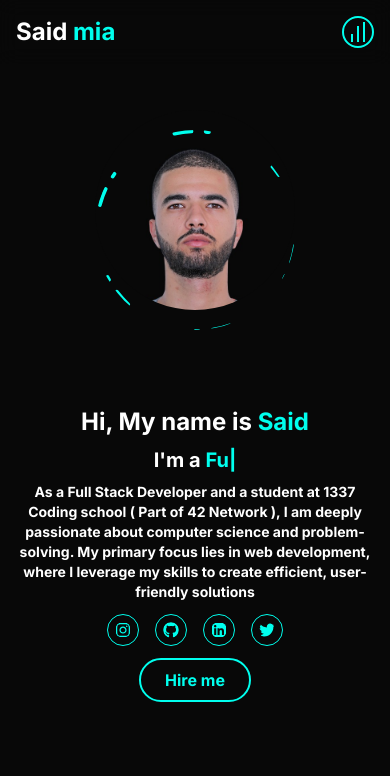
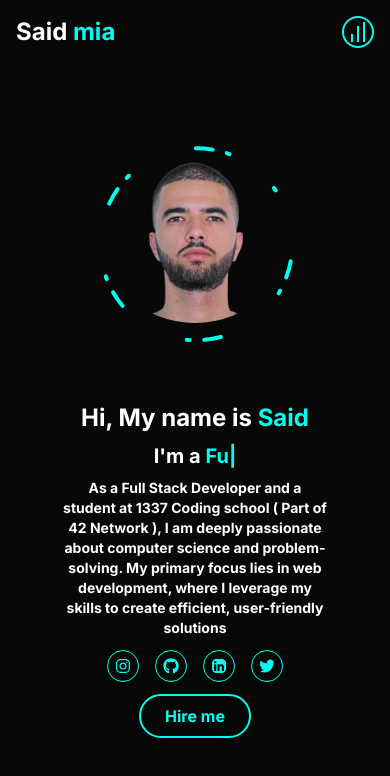
Before and after one commit to SaidM96/portfolio_frontend, a Next.js app: page / in a window 390 px wide. Shown: the top 776 px of the page. Built offline with nearby package versions, Linux system fonts and the light colour scheme.

Commit message:
add experiences

```diff
--- a/src/app/page.tsx
+++ b/src/app/page.tsx
@@ -30,7 +30,7 @@ export default function Home() {
 
       <section
         ref={homePageRef}
-        className='flex section flex-col h-full w-full items-center pt-[10%] sm:pt-[10%] pb-6 lg:pt-12 xl:pt-[15%]  px-4 sm:px-[7%]'
+        className='flex section flex-col h-full w-full items-center pt-12 lg:pt-20 xl:pt-[15%] px-4 sm:px-[7%]'
       >
         <HomePage
           scrollToContactMeCallBack={scrollToPage.bind(null, contactRef)}
--- a/src/components/Home.tsx
+++ b/src/components/Home.tsx
@@ -59,7 +59,7 @@ export default function HomePage({
             />
           </p>
 
-          <p className='xl:text-xl text-sm sm:text-lg font-bold sm:px-20 xl:px-0'>
+          <p className='xl:text-xl text-sm sm:text-lg font-bold max-xl:w-3/4 max-xl:self-center xl:px-0'>
             As a Full Stack Developer and a student at 1337 Coding school ( Part
             of 42 Network ), I am deeply passionate about computer science and
             problem-solving. My primary focus lies in web development, where I
@@ -146,7 +146,7 @@ export default function HomePage({
               strokeLinejoin={'round'}
               cx={253}
               cy={253}
-              r={250}
+              r={240}
               initial={{
                 strokeDasharray: '15 120 25 25'
               }}
--- a/src/components/header.tsx
+++ b/src/components/header.tsx
@@ -56,7 +56,7 @@ export default function Header({
       style={{
         backdropFilter: 'blur(10px)'
       }}
-      className='fixed z-10 flex items-center justify-between w-full px-4 sm:px-[7%] pb-4 sm:pb-6 pt-4 sm:pt-6 bg-transparent'
+      className='fixed z-10 flex items-center justify-between w-full px-4 sm:px-[7%] p-4 sm:p-6 bg-transparent'
     >
       <p className='font-bold text-2xl 2xl:text-4xl text-white'>
         {'Said '}
```
Also changed, not shown: 1 other file (tests, documents, lock files or other folders).
